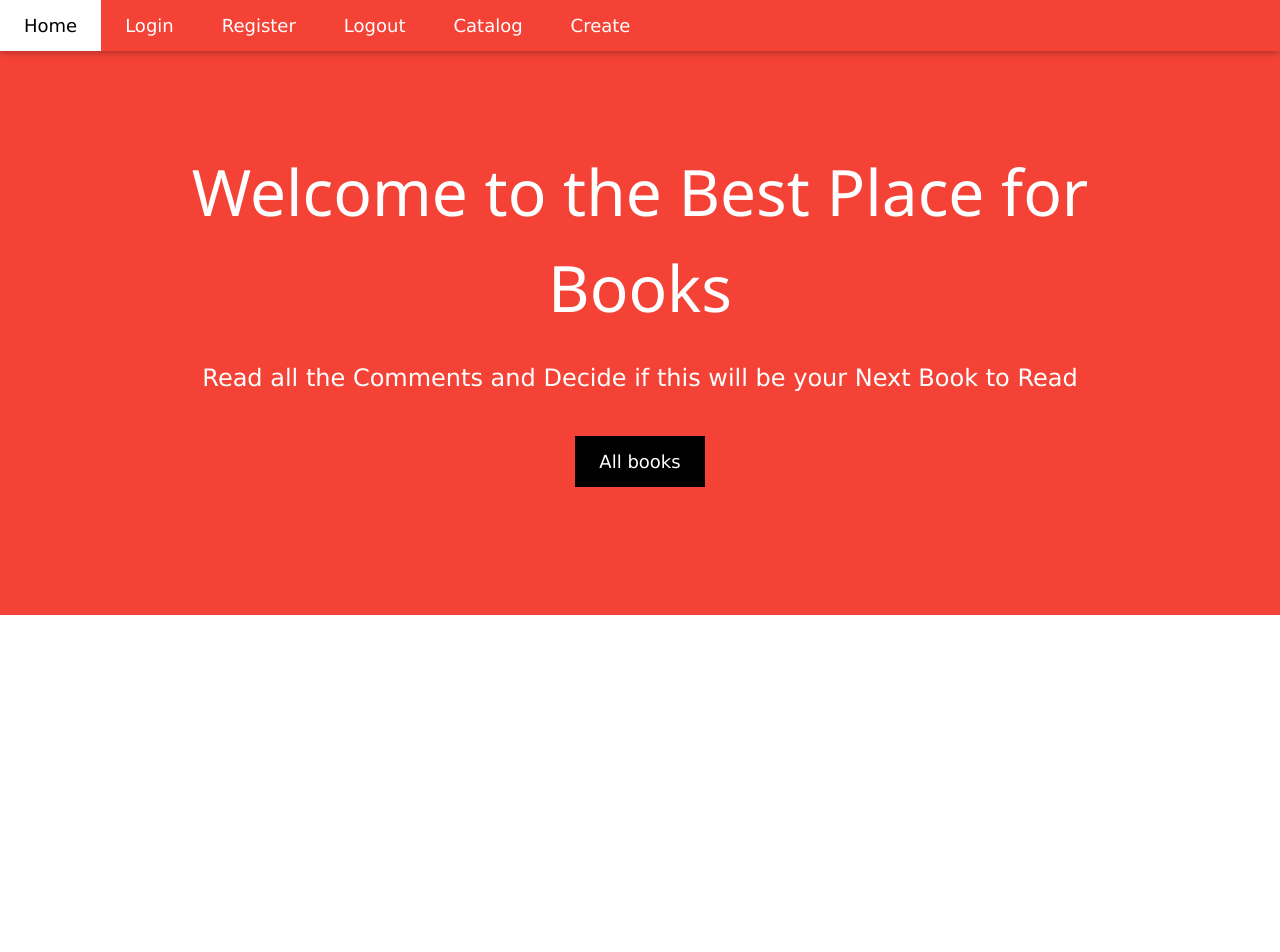
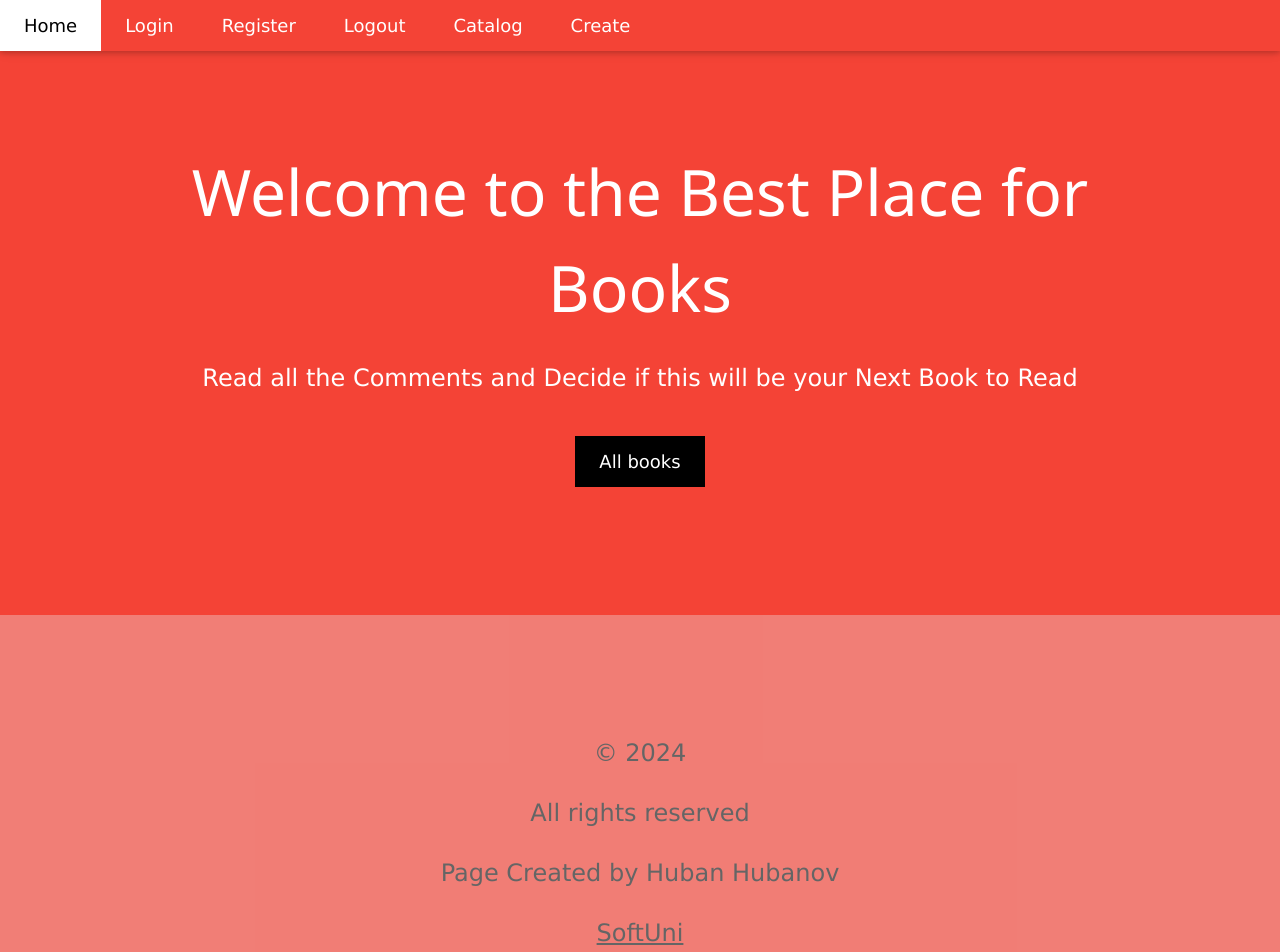
Before and after one commit to HubanHubanov/React-Project-Books, a React (Vite) app in the folder client/: page / in a window 1280 px wide. Shown: the top 952 px of the page. Before the commit the page ends 800 px from the top, so only its background shows below. Built offline with nearby package versions, Linux system fonts and the light colour scheme.

Commit message:
Add footer component

```diff
--- a/client/src/App.jsx
+++ b/client/src/App.jsx
@@ -1,3 +1,4 @@
+import Footer from "./components/footer/Footer"
 import Header from "./components/header/Header"
 import Home from "./components/home/Home"
 
@@ -9,6 +10,7 @@ function App() {
     <>
    <Header/>
    <Home/>
+   <Footer/>
 
     </>
   )
--- /dev/null
+++ b/client/src/components/footer/Footer.jsx
@@ -0,0 +1,19 @@
+import styles from "../footer/Footer.module.css"
+
+export default function Footer() {
+    return (
+        <footer className="w3-container w3-padding-64 w3-center w3-opacity" >
+            <div className="w3-xlarge w3-padding-32">
+                <p>© 2024</p>
+                <p>All rights reserved</p>
+                <p>Page Created by Huban Hubanov</p>
+                    <a href="https://softuni.bg" target="_blank">SoftUni</a>
+            </div>
+        </footer>
+    );
+}
+
+<div>© 2020
+<a href="https://softuni.bg">SoftUni</a>
+<p>Created by Huban Hubanov</p>
+</div>
--- /dev/null
+++ b/client/src/components/footer/Footer.module.css
@@ -0,0 +1,4 @@
+footer {
+    background-color: #e8281b;
+    position: relative;
+}
```
